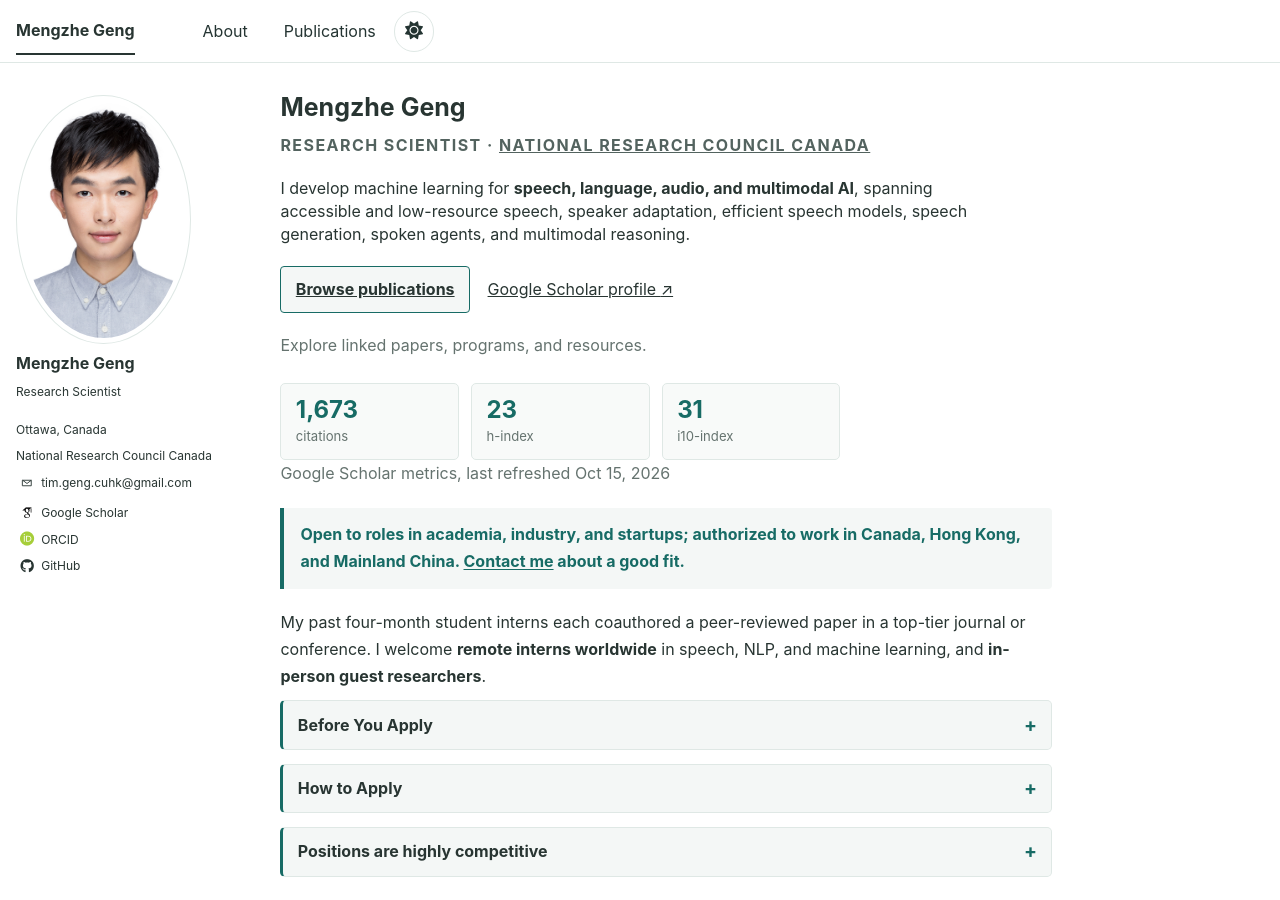
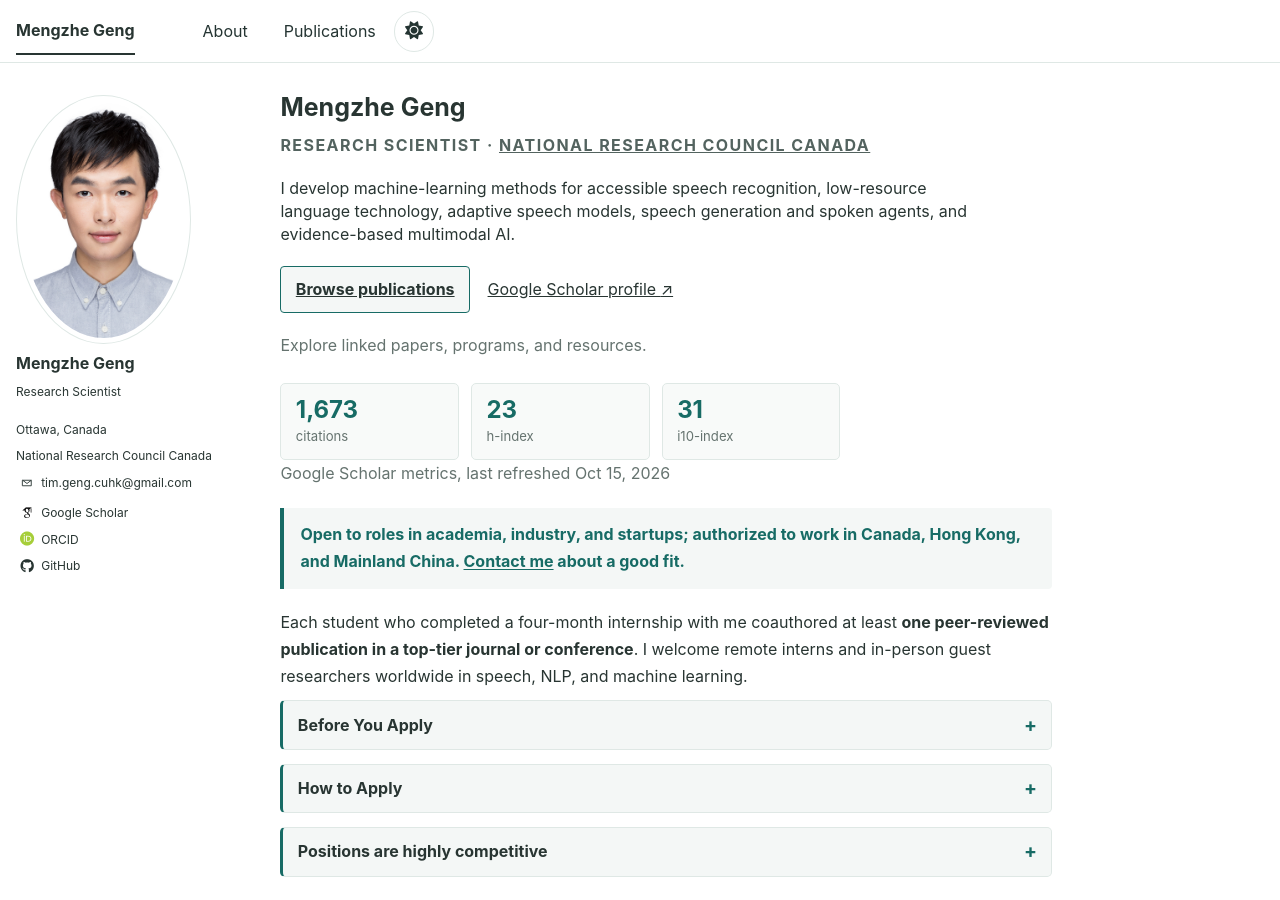
Before and after one commit to MENGZHEGENG/MENGZHEGENG.github.io, a Jekyll site: the page built from _pages/about.md, in a window 1280 px wide and 900 px high. Built offline with Jekyll 4.4.1, drawn with Linux system fonts in a browser that asks for light colours; some web fonts are replaced.

Commit message:
Tighten homepage research and opportunity copy

```diff
--- a/_pages/about.md
+++ b/_pages/about.md
@@ -9,7 +9,7 @@ classes: wide
 
 <p class="eyebrow">Research Scientist <span aria-hidden="true">·</span> <a href="https://nrc.canada.ca/en">National Research Council Canada</a></p>
 
-<p class="lede">I develop machine learning for <strong>speech, language, audio, and multimodal AI</strong>, spanning accessible and low-resource speech, speaker adaptation, efficient speech models, speech generation, spoken agents, and multimodal reasoning.</p>
+<p class="lede">I develop machine-learning methods for accessible speech recognition, low-resource language technology, adaptive speech models, speech generation and spoken agents, and evidence-based multimodal AI.</p>
 
 <p class="profile-actions"><a class="button-link" href="/publications/">Browse publications</a> <a href="{{ site.author.googlescholar }}">Google Scholar profile <span aria-hidden="true">↗</span></a></p>
 <p class="explore-note">Explore linked papers, programs, and resources.</p>
@@ -22,7 +22,7 @@ classes: wide
 <p class="stats-note">Google Scholar metrics, last refreshed {{ site.data.scholar_metrics.updated_at | date: "%b %-d, %Y" }}</p>
 
 <p class="availability-notice"><strong>Open to roles in academia, industry, and startups; authorized to work in Canada, Hong Kong, and Mainland China. <a href="mailto:tim.geng.cuhk@gmail.com">Contact me</a> about a good fit.</strong></p>
-<p class="collaboration-invitation">My past four-month student interns each coauthored a peer-reviewed paper in a top-tier journal or conference. I welcome <strong>remote interns worldwide</strong> in speech, NLP, and machine learning, and <strong>in-person guest researchers</strong>.</p>
+<p class="collaboration-invitation">Each student who completed a four-month internship with me coauthored at least <strong>one peer-reviewed publication in a top-tier journal or conference</strong>. I welcome remote interns and in-person guest researchers worldwide in speech, NLP, and machine learning.</p>
 <details id="before-you-apply" class="internship-note before-you-apply">
   <summary>Before You Apply</summary>
   <p><strong>Capacity, fit, and approval.</strong> Remote internships and in-person visits have very limited capacity. I spend substantial time with my students and research partners, so I consider only proposals with a strong research fit and clear mutual benefit. A remote internship is typically required before I consider an in-person visit. International and inter-institutional collaborations can involve additional risks; please consider carefully whether the proposed collaboration is necessary before applying. Research postgraduate students must notify their supervisor before contacting me and obtain the supervisor's written approval before I can commit to a position. Every position, including a remote internship, also requires written approval from my team leader and the Director of Research before I can commit.</p>
```
